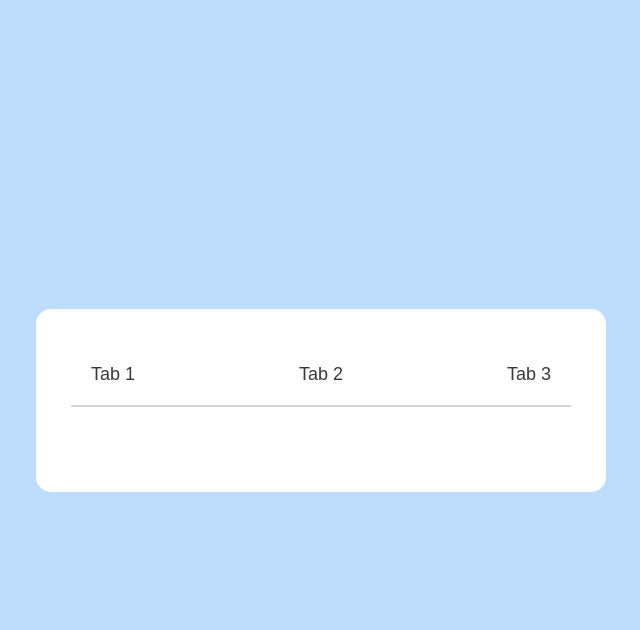
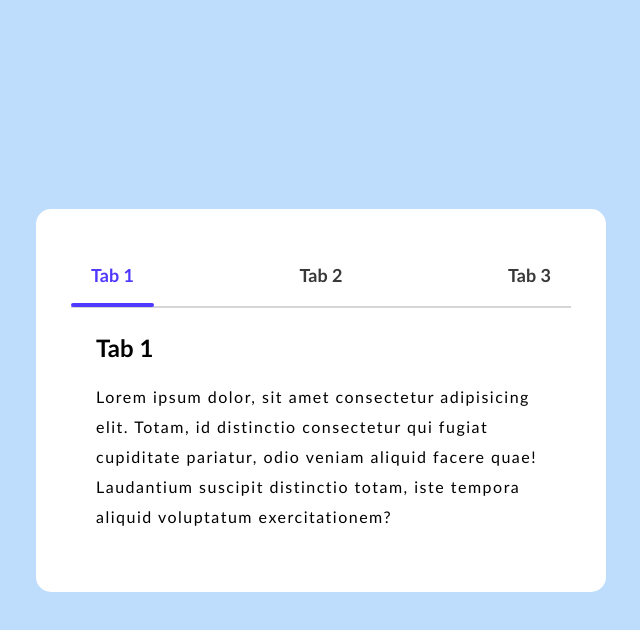
Before and after one commit to iqrahy/tabs, a plain HTML site: page index.html in a window 1280 px wide. Both pictures are taken after a click on the button "Tab 1". Shown: the whole page, without its empty margins (319-959 px from the left). Drawn offline with Linux system fonts and the light colour scheme.

Commit message:
tab assignment

```diff
--- a/index.html
+++ b/index.html
@@ -11,15 +11,16 @@
 
 
       <div class="tab-box">
-        <button class="tab-btn">Tab 1</button>
+        <button class="tab-btn active">Tab 1</button>
         <button class="tab-btn">Tab 2</button>
         <button class="tab-btn">Tab 3</button>
+        <div class="line"></div>
       </div>
 
 
       <div class="content-box">
 
-        <div class="content">
+        <div class="content active">
           <h2>Tab 1</h2>
           <p>
             Lorem ipsum dolor, sit amet consectetur adipisicing elit. Totam, id
--- a/script.js
+++ b/script.js
@@ -0,0 +1,20 @@
+let tabs = document.querySelectorAll(".tab-btn");
+let content = document.querySelectorAll(".content");
+
+tabs.forEach((tab, index) => {
+  tab.addEventListener("click", (e) => {
+    tabs.forEach((tab) => {
+      tab.classList.remove("active");
+    });
+    tab.classList.add("active");
+
+    let line = document.querySelector(".line");
+    line.style.width = e.target.offsetWidth + "px";
+    line.style.left = e.target.offsetLeft + "px";
+
+    content.forEach(a=>{
+        a.classList.remove('active');
+    })
+    content[index].classList.add('active');
+  });
+});
--- a/style.css
+++ b/style.css
@@ -1,6 +1,7 @@
 *{
     margin: 0;
     padding: 0;
+    font-family: 'Gill Sans', 'Gill Sans MT', Calibri, 'Trebuchet MS', sans-serif;
 }
 
 body{
@@ -22,25 +23,59 @@ body{
     justify-content: space-between;
     align-items: center;
     border-bottom: 2px solid rgb(214, 214, 214);
+    position: relative;
 }
 
 .tab-box .tab-btn{
     font-size: 18px;
-    font-weight: 500;
+    font-weight: 600;
     color: #383838;
     background: none;
     border: none;
     padding: 20px;
     cursor: pointer;
 }
-
+.tab-box .tab-btn.active{
+    color: #5039ff;
+}
 .content-box{
     padding: 25px;
 }
 
 .content-box .content{
     display: none;
+    animation: moving .5s ease;
+}
+@keyframes moving{
+    from{
+        transform: translateX(50px);
+        opacity: 0;
+    }
+    to{
+        transform: translateX(0px);
+        opacity: 1;
+    }
+}
+.content-box .content.active{
+    display: block;
 }
 .content-box .content h2{
     margin-bottom: 20px;
+    font-size: 24px;
+    font-weight: 600;
 }
+.content-box .content p{
+    letter-spacing: 1.5px;
+    line-height: 30px;
+    font-size: 16px;
+}
+.line{
+    position: absolute;
+    top: 59px;
+    left: 0;
+    width: 90px;
+    height: 4px;
+    background-color: #5039ff;
+    border-radius: 50px;
+    transition: all .3s ease-in-out;
+}
```
